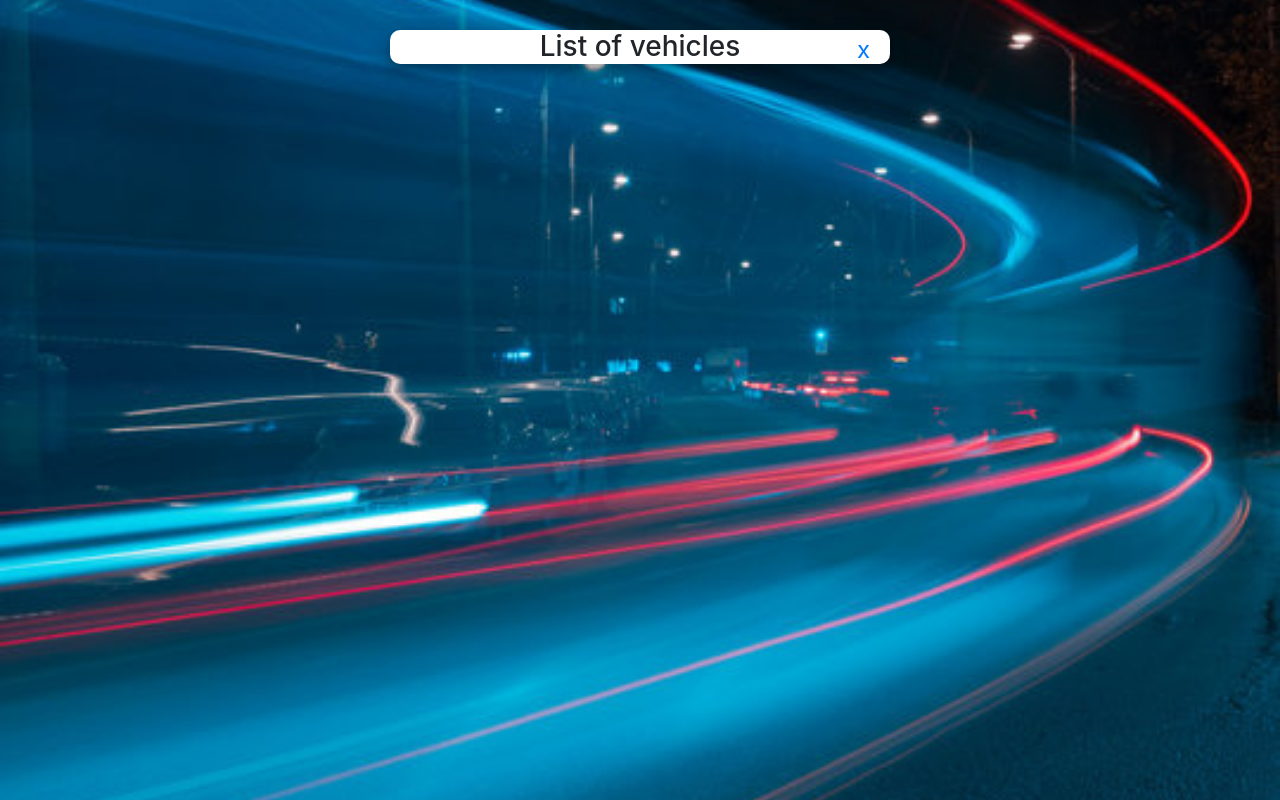
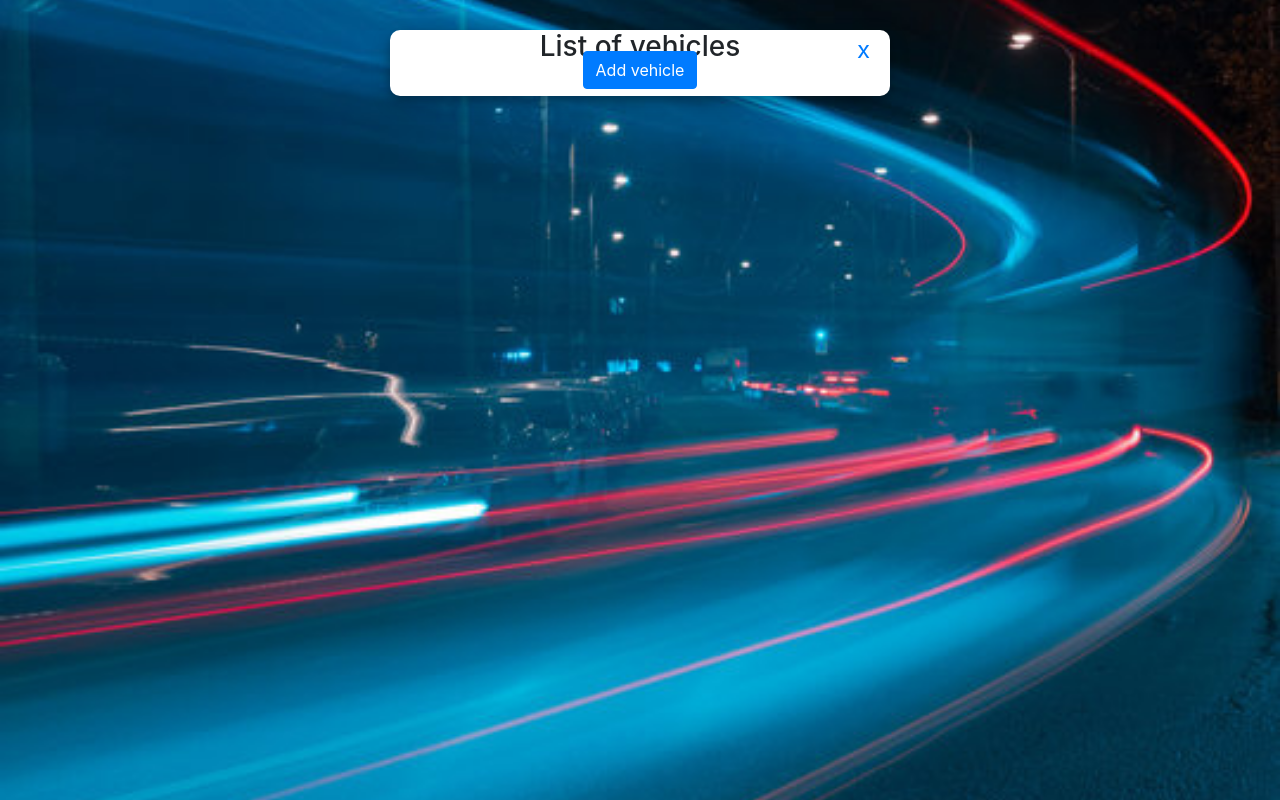
Before and after one commit to kamilbochno/AutoMotiveInspectionTool, a React (Create React App) app: page /Vehicles in a window 1280 px wide. Built offline with nearby package versions, Linux system fonts and the light colour scheme.

Commit message:
Create 'add-vehicle' button

```diff
--- a/src/Components/Vehicles/Vehicles.css
+++ b/src/Components/Vehicles/Vehicles.css
@@ -17,3 +17,8 @@
 .table-items {
     width: 90px;
 }
+
+.add-btn {
+    position: inherit;
+    margin-top: -30px;
+}
--- a/src/Components/Vehicles/Vehicles.js
+++ b/src/Components/Vehicles/Vehicles.js
@@ -91,15 +91,18 @@ class VehicleList extends Component {
                                         <td>{item.price}</td>
                                     </tr>
                                 </tbody>
+
                                 <th><Button onClick={() => this.handleEdit(index)}>Edit</Button></th>
 
                                 <th><Button onClick={() => this.handleDelete(index)}>Delete</Button></th>
+                                </Table>
 
 
-                                </Table>
 
                         })}
-
+                                <div>
+                                <Button className="add-btn" href="/Addvehicle">Add vehicle</Button>
+                                </div>
                     </div>
 
 
--- a/src/Components/Vehiclesform/Addvehicle.js
+++ b/src/Components/Vehiclesform/Addvehicle.js
@@ -1,7 +1,7 @@
 import React, { Component } from 'react'
 import VehicleForm from '../Vehiclesform/VehicleForm';
 
-import { Table, Button } from 'react-bootstrap';
+
 import styles from './VehicleForm.css';
 
 class VehicleList extends Component {
--- a/src/Components/Vehiclesform/VehicleForm.js
+++ b/src/Components/Vehiclesform/VehicleForm.js
@@ -1,6 +1,6 @@
 import React, { Component } from 'react';
 import { Form, Button } from 'react-bootstrap';
-import { Link } from 'react-router-dom';
+
 
 import styles from './VehicleForm.css';
 
```
